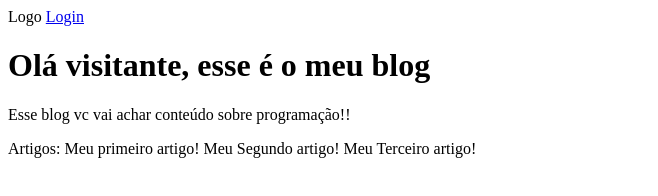
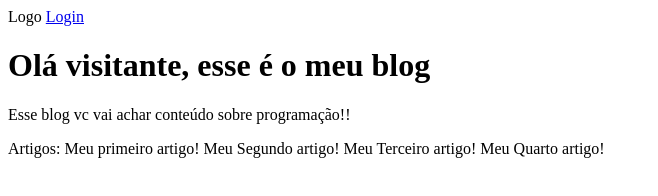
Before and after one commit to fsrocha-dev/projeto-github-t6, a plain HTML site: page index.html in a window 1280 px wide. Shown: the whole page, without its empty margins (0-658 px from the left). Drawn offline with Linux system fonts and the light colour scheme.

Commit message:
adiciona meu quarto artigo

```diff
--- a/index.html
+++ b/index.html
@@ -20,6 +20,7 @@
     <a>Meu primeiro artigo!</a>
     <a>Meu Segundo artigo!</a>
     <a>Meu Terceiro artigo!</a>
+    <a>Meu Quarto artigo!</a>
   </div>
   <script src="./login.js"></script>
 </body>
```
